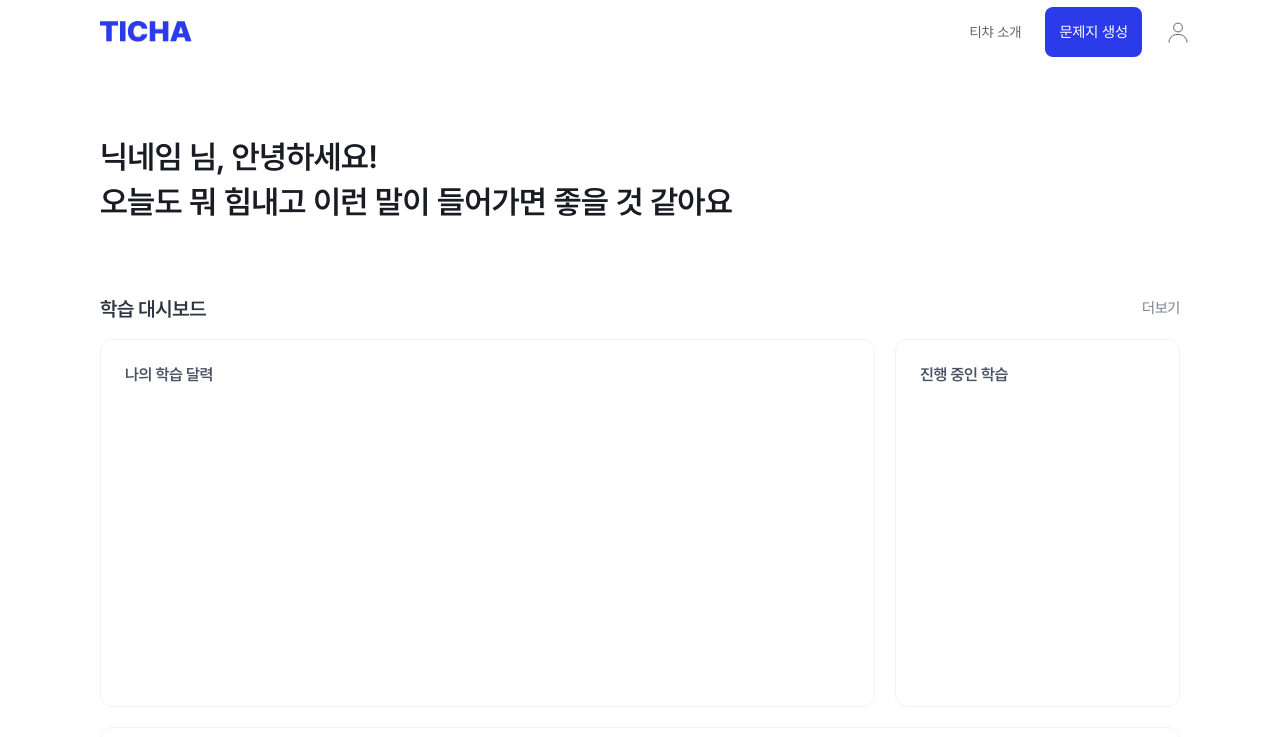
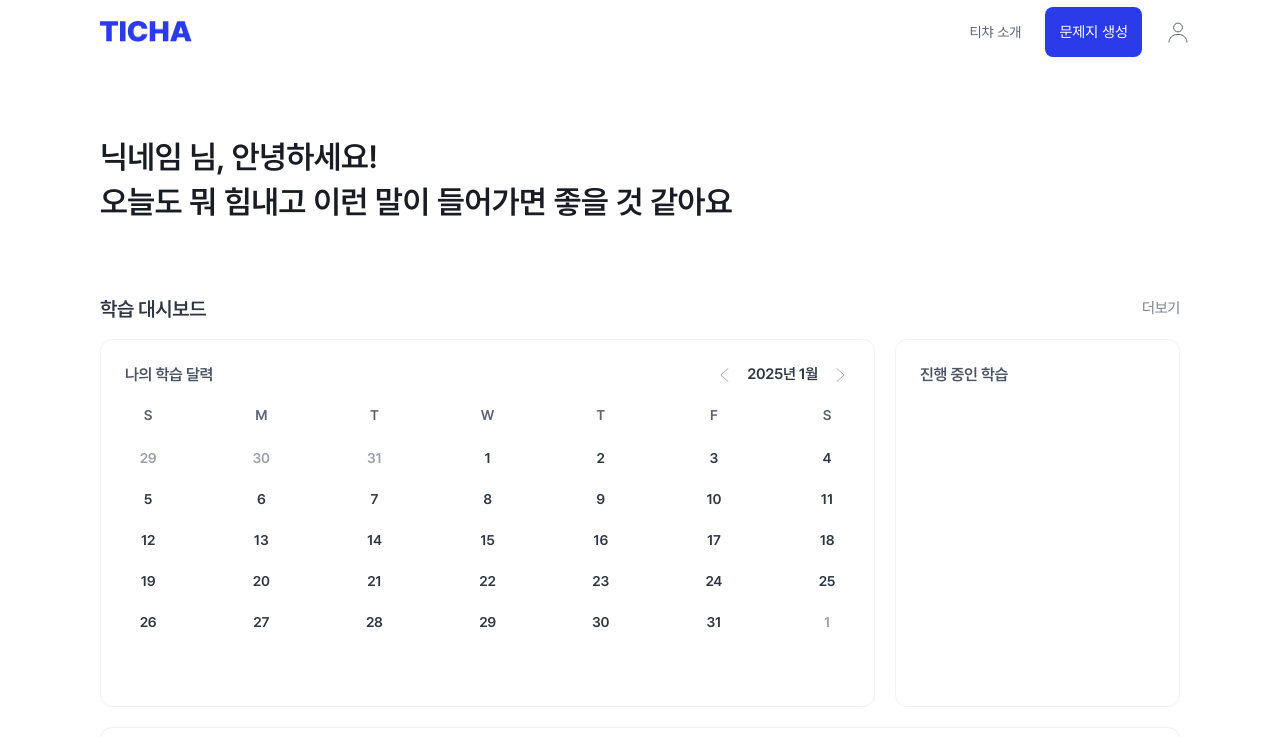
Before and after one commit to ticha-ai/ticha-FE, a Next.js app: page /dashboard in a window 1280 px wide. Shown: the top 737 px of the page. Built offline with nearby package versions, Linux system fonts and the light colour scheme.

Commit message:
feat: 달력 컴포넌트 구현

```diff
--- a/src/app/dashboard/page.tsx
+++ b/src/app/dashboard/page.tsx
@@ -1,3 +1,5 @@
+import Calendar from '@/components/Calendar';
+
 import style from './style.module.css';
 
 const DashboardPage = () => {
@@ -14,7 +16,7 @@ const DashboardPage = () => {
         </div>
         <div className={style['calendar-working-container']}>
           <div className={style['calendar-container']}>
-            <p className={style['calendar-title']}>나의 학습 달력</p>
+            <Calendar />
           </div>
           <div className={style['working-status-container']}>
             <p className={style['working-status-title']}>진행 중인 학습</p>
--- /dev/null
+++ b/src/components/Calendar/index.tsx
@@ -0,0 +1,55 @@
+'use client';
+
+import { useState } from 'react';
+
+import { getCalendarDays } from '@/utils/dateUtils';
+
+import CalendarHeader from './CalendarHeader';
+import Dates from './Dates';
+import Days from './Days';
+import style from './style.module.css';
+
+const Calendar = () => {
+  const [currentDate, setCurrentDate] = useState(new Date());
+
+  const year = currentDate.getFullYear();
+  const month = currentDate.getMonth(); // 0부터 시작하는 월
+
+  // 이전 달로 이동
+  const handlePrevMonth = () => {
+    setCurrentDate(new Date(year, month - 1, 1));
+  };
+
+  // 다음 달로 이동
+  const handleNextMonth = () => {
+    setCurrentDate(new Date(year, month + 1, 1));
+  };
+
+  // 7일 단위로 주(week) 단위 배열로 묶음
+  const weeks = getCalendarDays(year, month);
+
+  return (
+    <div className={style.container}>
+      <CalendarHeader
+        year={year}
+        month={month}
+        handlePrevMonth={handlePrevMonth}
+        handleNextMonth={handleNextMonth}
+      />
+
+      <div>
+        <Days />
+
+        {weeks.map((week, wIdx) => (
+          <div key={wIdx} className={style['weeks-wrapper']}>
+            {week.map((dayObj, dIdx) => (
+              <Dates key={`${wIdx}-${dIdx}`} dateObj={dayObj} />
+            ))}
+          </div>
+        ))}
+      </div>
+    </div>
+  );
+};
+
+export default Calendar;
--- /dev/null
+++ b/src/components/Calendar/style.module.css
@@ -0,0 +1,15 @@
+.container {
+  font-size: var(--typography--sizes-sm);
+  font-weight: var(--typography--weights-semibold);
+
+  @media (max-width: 390px) {
+    font-size: var(--typography--sizes-xs);
+  }
+}
+
+.weeks-wrapper {
+  display: flex;
+  justify-content: space-between;
+  padding: 0 var(--typography--sizes-xs);
+  margin-bottom: var(--typography--sizes-md);
+}
```
